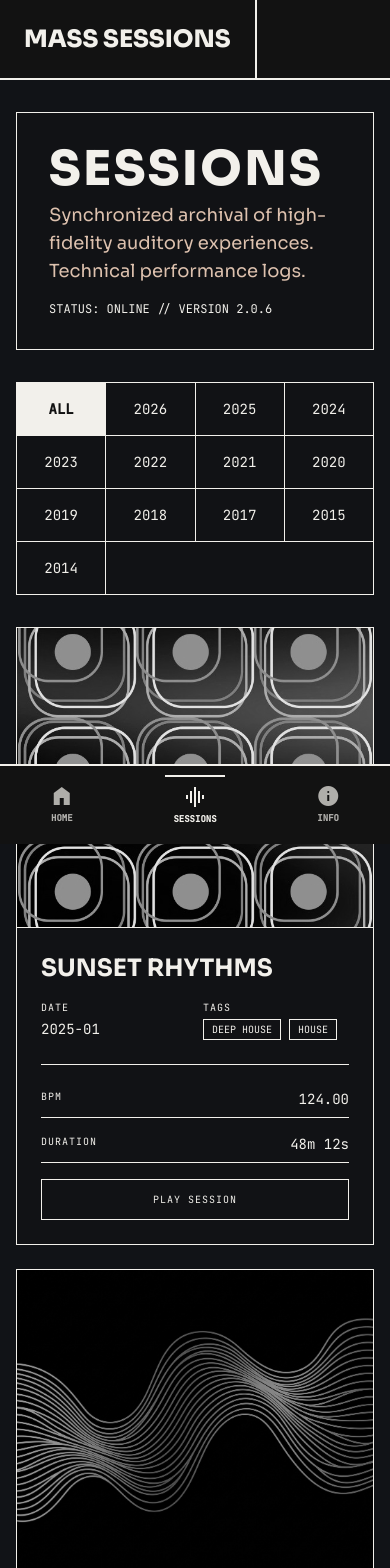
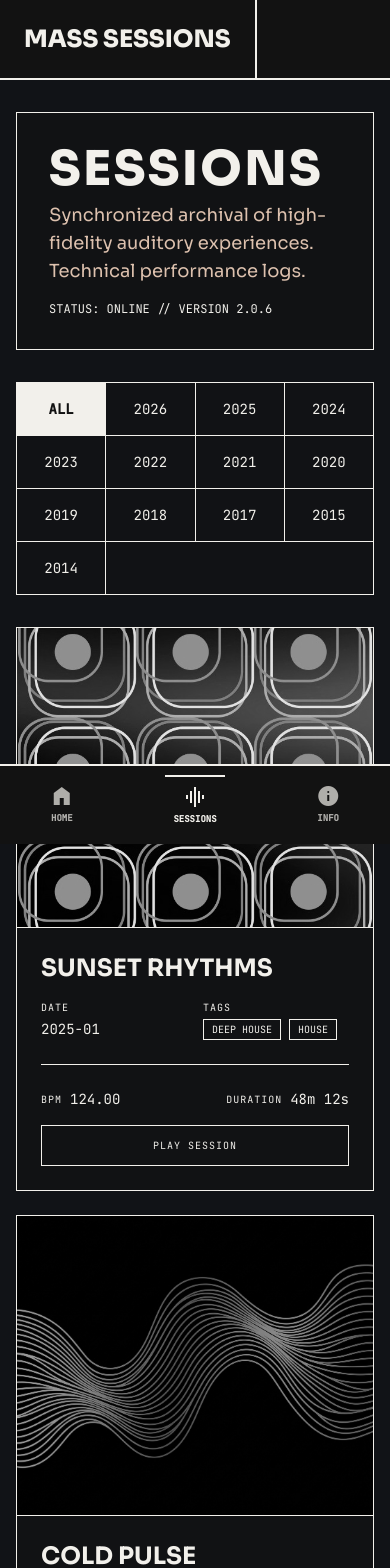
Before and after one commit to andres-manzanera/mass-sessions, a Next.js app: page /sessions in a window 390 px wide. Shown: the top 1568 px of the page. Built offline with nearby package versions, Linux system fonts and the light colour scheme.

Commit message:
feat: animate sessions page load and update mobile BPM/Duration layout

```diff
--- a/src/app/sessions/page.tsx
+++ b/src/app/sessions/page.tsx
@@ -47,7 +47,7 @@ function GridContent() {
       <main className="flex-grow w-full max-w-7xl mx-auto px-4 md:px-16 pt-8 relative z-10">
 
         {/* Page Header */}
-        <div className="mb-8 border border-brand-orange p-8 bg-black/40">
+        <div className="mb-8 border border-brand-orange p-8 bg-black/40 session-tab-anim">
           <h1 className="font-sora text-[48px] font-extrabold tracking-wider text-white mb-2 leading-none uppercase">SESSIONS</h1>
           <div className="flex flex-col md:flex-row md:items-center justify-between gap-4">
             <p className="text-lg text-on-surface-variant font-sora max-w-md">
@@ -59,15 +59,16 @@ function GridContent() {
 
         {/* Filters Grid */}
         <div className="mb-8 flex flex-wrap border-l border-t border-brand-orange bg-black/40">
-          {["ALL", "2026", "2025", "2024", "2023", "2022", "2021", "2020", "2019", "2018", "2017", "2015", "2014"].map((year) => (
+          {["ALL", "2026", "2025", "2024", "2023", "2022", "2021", "2020", "2019", "2018", "2017", "2015", "2014"].map((year, idx) => (
             <button
               key={year}
+              style={{ "--i": idx } as React.CSSProperties}
               onClick={() => { setActiveYear(year); setCurrentPage(1); }}
               className={`cursor-pointer p-4 w-1/4 md:w-[calc(100%/7)] border-r border-b border-brand-orange transition-colors font-mono text-sm ${
                 activeYear === year
                   ? "bg-brand-orange text-black font-bold"
                   : "text-brand-orange hover:bg-white/10"
-              }`}
+              } session-tab-anim`}
             >
               {year}
             </button>
@@ -86,7 +87,7 @@ function GridContent() {
               const isCurrent = activeSession?.id === session.id;
 
               return (
-                <div key={session.id} className={`flex flex-col lg:flex-row lg:h-[200px] hover:bg-surface-container transition-colors group border border-brand-orange bg-black/40 lg:border-0 lg:bg-transparent ${index > 0 ? "lg:border-t lg:border-brand-orange" : ""}`}>
+                <div key={session.id} style={{ "--i": index } as React.CSSProperties} className={`flex flex-col lg:flex-row lg:h-[200px] hover:bg-surface-container transition-colors group border border-brand-orange bg-black/40 lg:border-0 lg:bg-transparent session-card-anim ${index > 0 ? "lg:border-t lg:border-brand-orange" : ""}`}>
 
                   {/* Image Column */}
                   <div className="w-full lg:w-[200px] h-[300px] lg:h-full shrink-0 border-b lg:border-b-0 lg:border-r border-brand-orange relative overflow-hidden">
@@ -141,12 +142,12 @@ function GridContent() {
 
                   {/* Technical / Action Column */}
                   <div className="w-full lg:w-[250px] shrink-0 p-6 flex flex-col justify-between overflow-hidden">
-                    <div className="space-y-4">
-                      <div className="flex justify-between border-b border-brand-orange pb-2">
+                    <div className="flex justify-between lg:flex-col lg:space-y-4">
+                      <div className="flex items-center gap-2 lg:justify-between lg:border-b lg:border-brand-orange lg:pb-2">
                         <span className="font-mono text-[10px] tracking-widest text-brand-orange uppercase">BPM</span>
                         <span className="font-mono text-sm text-brand-orange">124.00</span>
                       </div>
-                      <div className="flex justify-between border-b border-brand-orange pb-2">
+                      <div className="flex items-center gap-2 lg:justify-between lg:border-b lg:border-brand-orange lg:pb-2">
                         <span className="font-mono text-[10px] tracking-widest text-brand-orange uppercase">DURATION</span>
                         <span className="font-mono text-sm text-brand-orange">{session.duration}</span>
                       </div>
```
